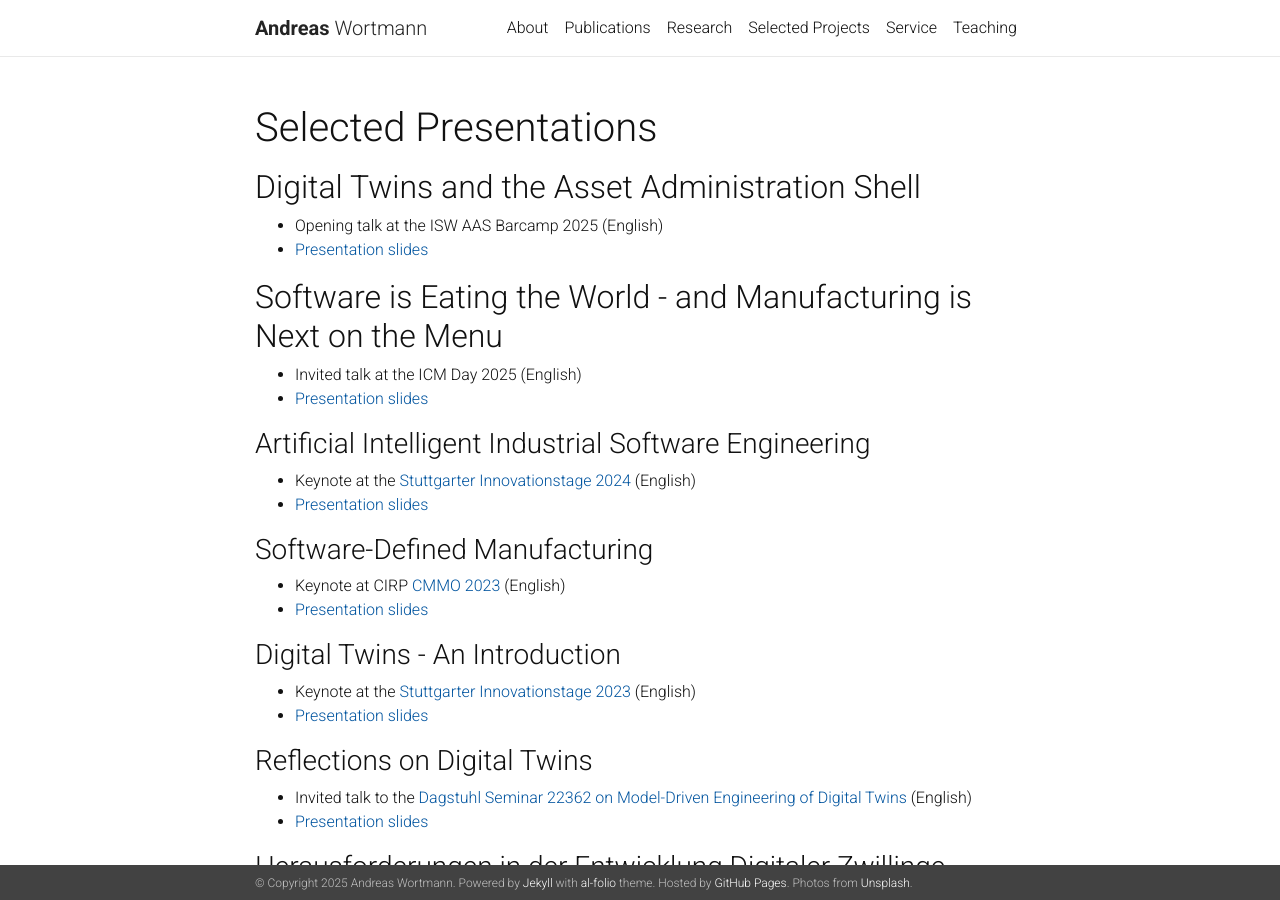
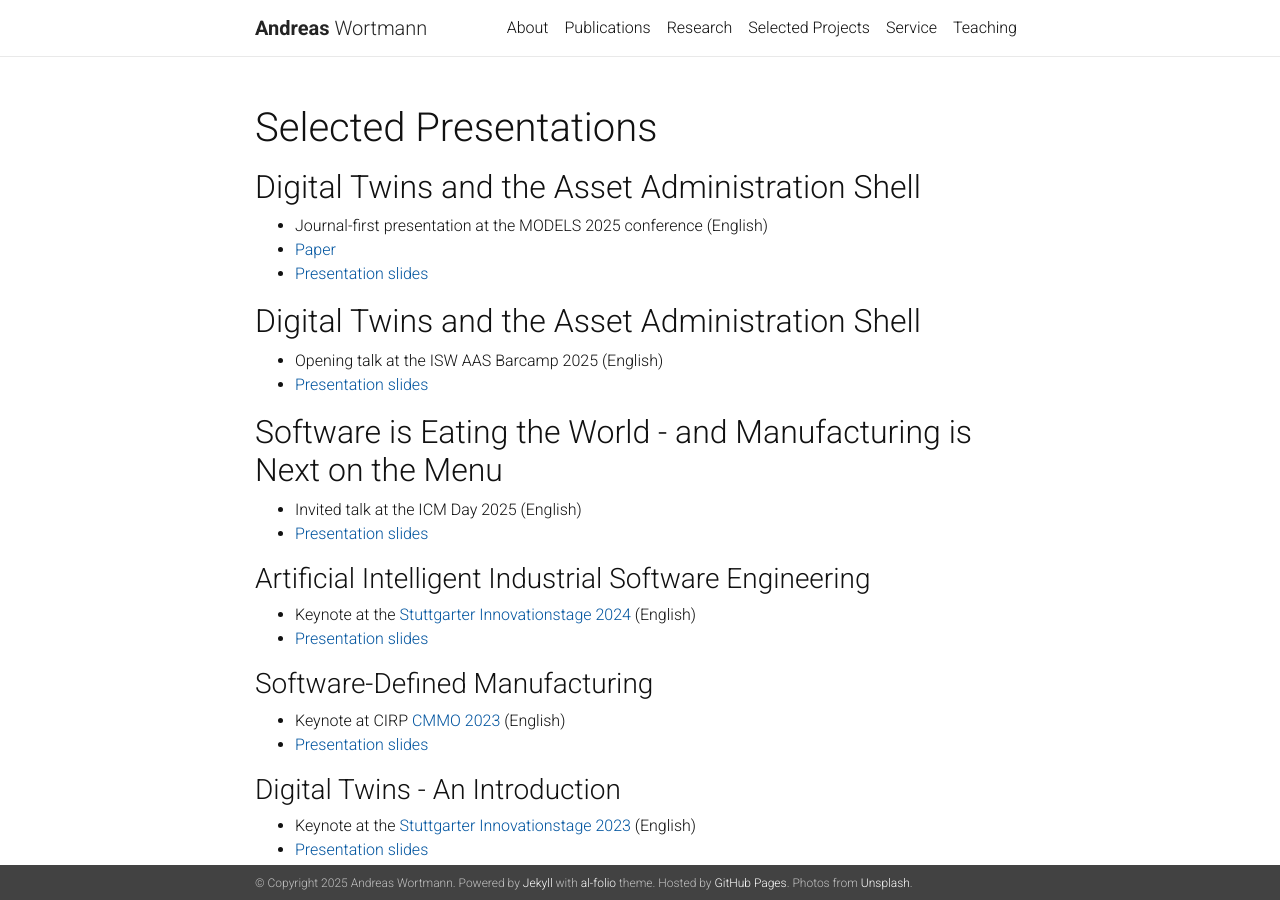
Before and after one commit to awortmann/awortmann.github.io, a Jekyll site: the page built from _pages/presentations.md, in a window 1280 px wide and 900 px high. Built offline with Jekyll 4.4.1, drawn with Linux system fonts in a browser that asks for light colours; nearby versions of some CDN libraries; a style sheet for code colours, icons or effects is not loaded.

Commit message:
Minor update

```diff
--- a/_pages/presentations.md
+++ b/_pages/presentations.md
@@ -5,6 +5,13 @@ title: Selected Presentations
 description:
 nav: false
 ---
+
+## Digital Twins and the Asset Administration Shell
+
+- Journal-first presentation at the MODELS 2025 conference (English)
+- [Paper](https://awortmann.github.io/downloads/paper/Digital_twin_and_the_asset_administration_shell.pdf)
+- [Presentation slides](https://github.com/awortmann/awortmann.github.io/raw/master/downloads/presentations/25.10.08.MODELS_SoSyM.pdf)
+
 
 ## Digital Twins and the Asset Administration Shell
 
```
Also changed, not shown: 1 other file.
